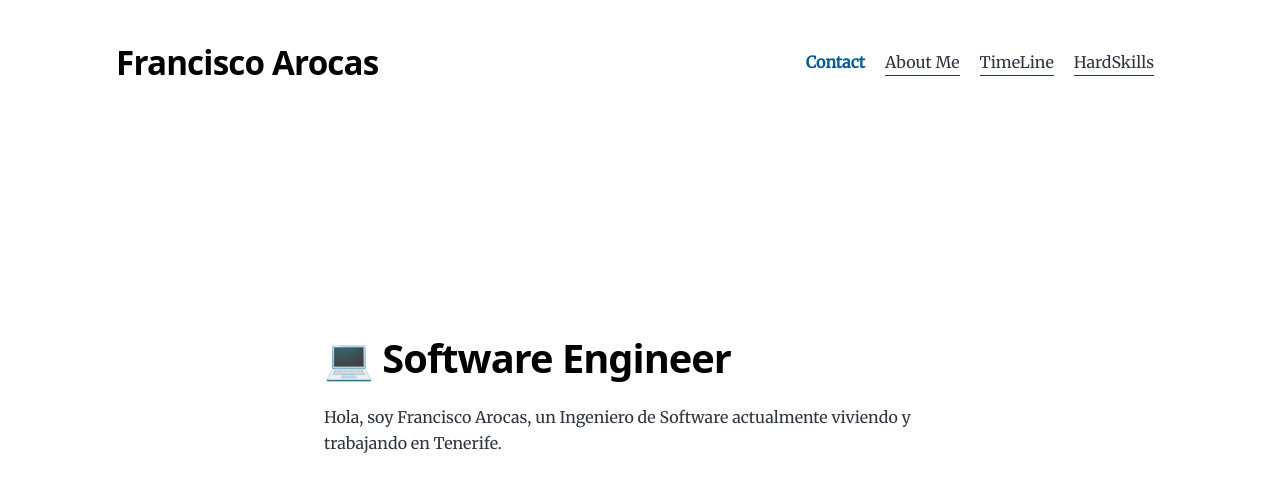
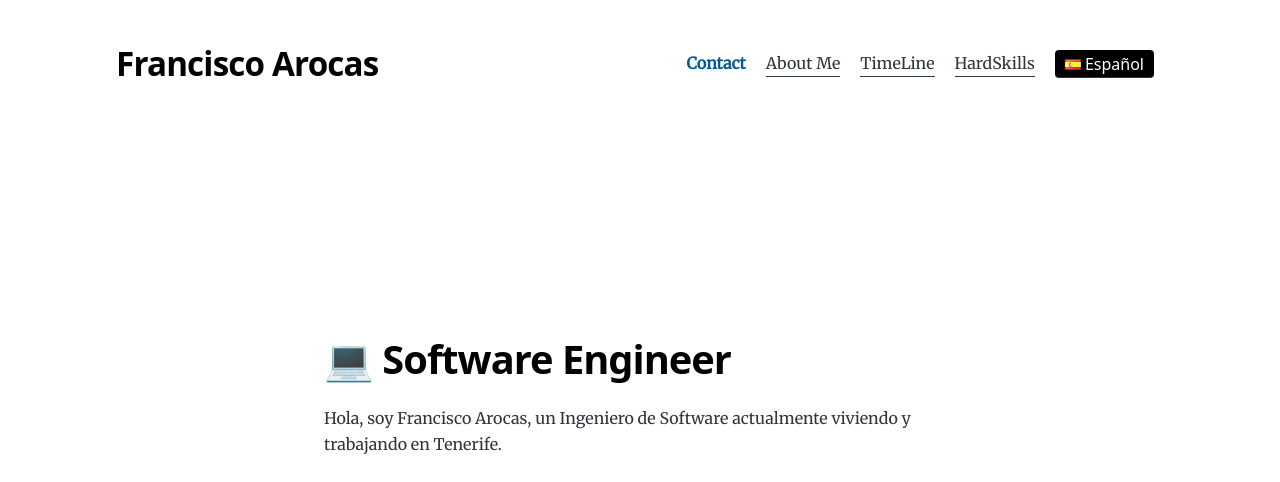
Before and after one commit to franciscoarocas/franciscoarocas.com, a Gatsby site: page / in a window 1280 px wide. Shown: the top 482 px of the page. Built offline with nearby package versions, Linux system fonts and the light colour scheme; Gatsby itself is replaced by a stand-in of ours.

Commit message:
Added language icon

```diff
--- a/src/components/topNav.tsx
+++ b/src/components/topNav.tsx
@@ -1,5 +1,7 @@
 
 import * as React from "react"
+
+import ESIcon from '../images/es.png'
 
 const links = [
   {
@@ -33,6 +35,7 @@ const TopNav = ({currentPage}) => {
         })
       }
       {/*<li>Blog</li>*/}
+      {<li className="langButton" key={links.length}><img src={ESIcon}/> Español</li>}
     </nav>
   )
 
--- a/src/style.css
+++ b/src/style.css
@@ -397,6 +397,15 @@ a:focus {
   cursor: pointer;
 }
 
+.langButton {
+  background-color: var(--color-heading-black);
+  font-family: var(--font-heading);
+  color: white;
+  border-radius: 4px;
+  padding: 2px 10px;
+  cursor: pointer;
+}
+
 .socialButton svg {
   margin-right: 8px;
 }
```
Also changed, not shown: src/images/es.png (added).
